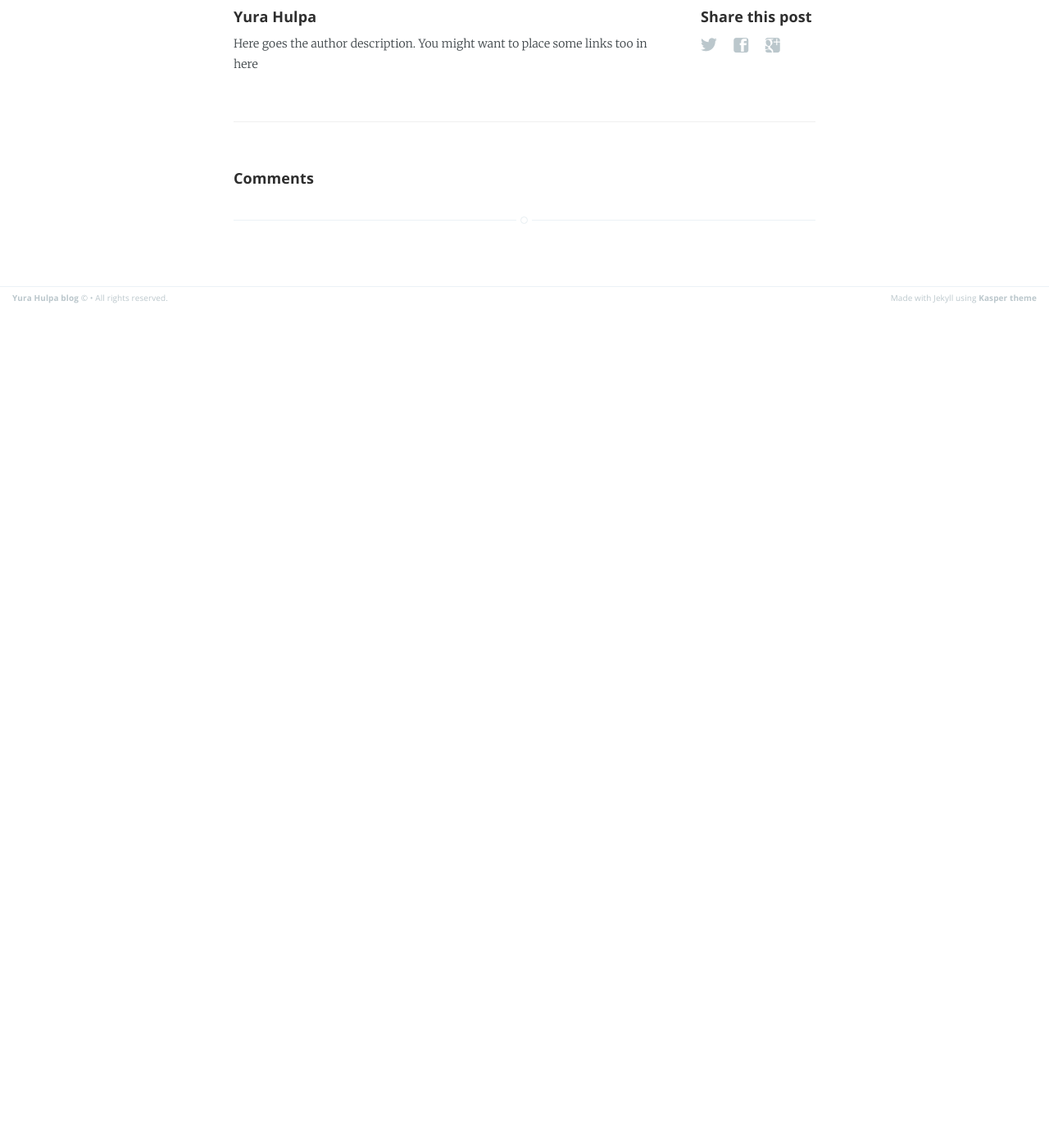
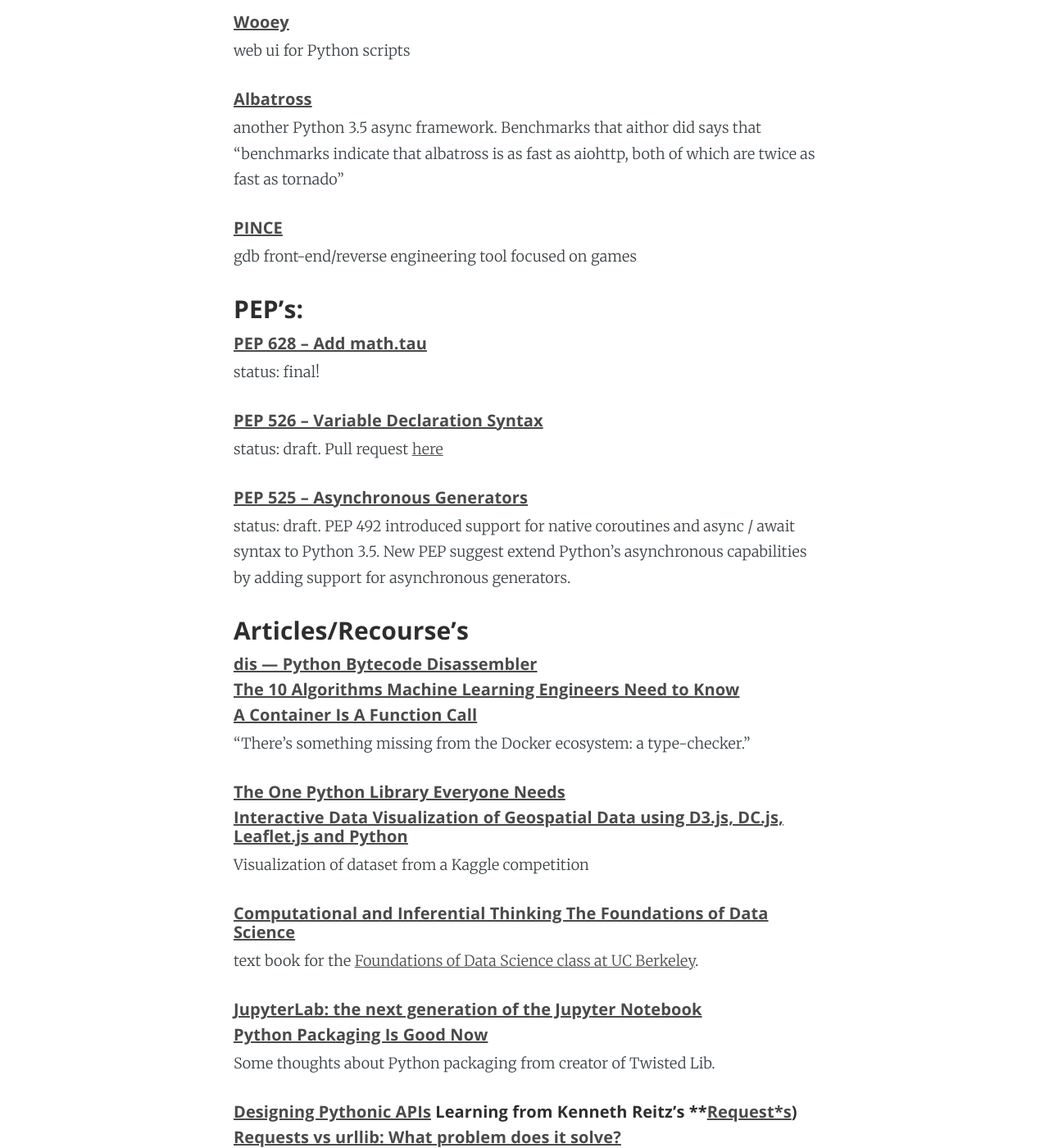
Before and after one commit to wolendranh/wolendranh.github.io, a Jekyll site: the page built from _posts/2016-08-17-digest-python-8.markdown, in a window 1280 px wide and 1400 px high, scrolled down 2963 px. Shown: the whole window at 82% size. Built offline with Jekyll 4.4.1, drawn with Linux system fonts in a browser that asks for light colours; before the commit the page ends 3341 px from its top, so only the background shows below that; some of the changed text lies outside the part shown.

Commit message:
python digest 8

```diff
--- a/_layouts/post.html
+++ b/_layouts/post.html
@@ -73,7 +73,7 @@
                     <h4> {{ site.author }} </h4>
                     <!-- Author Bio -->
                     <p>
-                        Here goes the author description. You might want to place some links too in here
+                        <!-- Here goes the author description. You might want to place some links too in here -->
                     </p>
                 </section>
             {% endif %}
--- a/_posts/2016-08-17-digest-python-8.markdown
+++ b/_posts/2016-08-17-digest-python-8.markdown
@@ -15,14 +15,15 @@
 
 ### News:
 
+##### [PyVideo is back!](http://pyvideo.org/)
+Previosly closed on of the biggest python related video site is back
+
 #####  [PyPy gets funding from Mozilla for Python 3.5 support](https://morepypy.blogspot.nl/2016/08/pypy-gets-funding-from-mozilla-for.html)
-cool news from Firefox
+PyPy, the Python JIT compiler, get $200,000 from Mozila foundation for Python 3.5 support.
 
 
 ##### [Python 3 on Google App Engine flexible environment now in beta](https://cloudplatform.googleblog.com/2016/08/python-3-on-Google-App-Engine-flexible-environment-now-in-beta.html)
 the beta release of the Python runtime on App Engine Flexible Environment with support for Python 3.4 and 2.7 was announced
-
-##### [The 10 Algorithms Machine Learning Engineers Need to Know](https://gab41.lab41.org/the-10-algorithms-machine-learning-engineers-need-to-know-f4bb63f5b2fa#.yxayzqpae)
 
 ##### [Preview the Python Serverless Microframework for AWS](https://aws.amazon.com/blogs/developer/preview-the-python-serverless-microframework-for-aws/)
 This three-minute video shows how quickly you can start building serverless APIs using the framework and its command-line tool
@@ -30,83 +31,139 @@
 
 ### New versions:
 
+##### [Python 3.6.0 alpha 4 preview release is now available](http://blog.python.org/2016/08/python-360-alpha-4-preview-release-is.html?utm_source=feedburner&utm_medium=feed&utm_campaign=Feed%3A+PythonInsider+%28Python+Insider%29)
+also [here](https://www.python.org/downloads/release/python-360a4/) are some release notes
+
+##### [lxml 3.6.3](https://pypi.python.org/pypi/lxml/3.6.3)
+
+##### [PyDev 5.2.0](http://pydev.blogspot.nl/2016/08/pydev-520-released-static-type.html)
+
 ##### [MicroPython 1.8.3](https://github.com/micropython/micropython/releases/tag/v1.8.3)
+Python for microcontrollers and constrained systems new version released
 
 ##### [Django 1.10 released](https://www.djangoproject.com/weblog/2016/aug/01/django-110-released/)
 The Django team is happy to announce the release of Django 1.10.
+release [notes](https://docs.djangoproject.com/en/1.10/releases/1.10/)
 
 ### Interesting libraries:
 
+##### [codi.vim](https://github.com/metakirby5/codi.vim)
+The interactive scratchpad for hackers.
+![codi image](/assets/images/codi.gif)
+
+##### [lackey](https://github.com/glitchassassin/lackey)
+graphical desktop automation tool
+
+##### [jellyfish](https://github.com/jamesturk/jellyfish)
+a python library for doing approximate and phonetic matching of strings
+
+##### [TV Overlord](http://www.tvoverlord.com/)
+semi automatic command line tool to download and manage TV shows from newsgroups or bittorent. Written in Python.Looks cool!
+
+![Download image](/assets/images/download.gif)
+
+
 ##### [TQDM](https://tqdm.github.io/)
+small progress bar library
 
 ##### [Research](https://github.com/commaai/research)
+he comma.ai driving dataset
+![Data set image](/assets/images/data-python.gif)
 
 ##### [PokemonGo-Bot](https://github.com/PokemonGoF/PokemonGo-Bot)
+no comments
 
 ##### [Wooey](https://github.com/wooey/Wooey)
+web ui for Python scripts
 
 ##### [Albatross](https://github.com/kespindler/albatross)
+another Python 3.5 async framework. Benchmarks that aithor did says that "benchmarks indicate that albatross is as fast as aiohttp, both of which are twice as fast as tornado"
 
 ##### [PINCE](https://github.com/korcankaraokcu/PINCE)
+gdb front-end/reverse engineering tool focused on games
 
 ### PEP’s:
 
 ##### [PEP 628 -- Add math.tau](https://www.python.org/dev/peps/pep-0628/)
-accepted
+status: final!
 
 ##### [PEP 526 -- Variable Declaration Syntax](https://www.python.org/dev/peps/pep-0526/)
+status: draft.
+Pull request [here](https://github.com/python/typing/issues/258)
 
-##### [PEP 525 -- Asynchronous Generators](https://www.python.org/dev/peps/pep0525/)
-
+##### [PEP 525 -- Asynchronous Generators](https://www.python.org/dev/peps/pep-0525/)
+status: draft.
+PEP 492 introduced support for native coroutines and async / await syntax to Python 3.5. New PEP suggest extend Python's asynchronous capabilities by adding support for asynchronous generators.
 
 ### Articles/Recourse's
 
+##### [dis — Python Bytecode Disassembler](https://pymotw.com/3/dis/)
+
+##### [The 10 Algorithms Machine Learning Engineers Need to Know](https://gab41.lab41.org/the-10-algorithms-machine-learning-engineers-need-to-know-f4bb63f5b2fa#.yxayzqpae)
+
 ##### [A Container Is A Function Call](https://glyph.twistedmatrix.com/2016/08/defcontainer.html)
+"There’s something missing from the Docker ecosystem: a type-checker."
 
 ##### [The One Python Library Everyone Needs](https://glyph.twistedmatrix.com/2016/08/attrs.html)
 
 ##### [Interactive Data Visualization of Geospatial Data using D3.js, DC.js, Leaflet.js and Python](http://adilmoujahid.com/posts/2016/08/interactive-data-visualization-geospatial-d3-dc-leaflet-python/)
+Visualization of dataset from a Kaggle competition
+
+##### [Computational and Inferential Thinking The Foundations of Data Science](http://www.inferentialthinking.com/)
+text book for the [Foundations of Data Science class at UC Berkeley](https://data-8.appspot.com/sp16/course).
+
+##### [JupyterLab: the next generation of the Jupyter Notebook](http://blog.jupyter.org/2016/07/14/jupyter-lab-alpha/)
+
+##### [Python Packaging Is Good Now](https://glyph.twistedmatrix.com/2016/08/python-packaging.html)
+Some thoughts about Python packaging from creator of Twisted Lib.
+
+##### [Designing Pythonic APIs](http://noamelf.com/2016/08/05/designing-pythonic-apis/) Learning from Kenneth Reitz’s **[Request*s](http://docs.python-requests.org/en/master/))
+
+##### [Requests vs urllib: What problem does it solve?](http://www.curiousefficiency.org/posts/2016/08/what-problem-does-it-solve.html)
+
+##### [Network protocols, sans I/O, Hopefully the future of network protocols in Python](http://www.snarky.ca/network-protocols-sans-i-o)
+Brett Cannon about missing peaces of network protocol implementation in Python
+
+##### [Network protocols, sans I/O](https://sans-io.readthedocs.io/)
+network protocol implementations written in Python that perform no I/O
 
 
-[Computational and Inferential Thinking The Foundations of Data Science](http://www.inferentialthinking.com/)
+##### [On Cybersecurity and Being Targeted](http://www.kennethreitz.org/essays/on-cybersecurity-and-being-targeted)
+Story about attack on well known Python dev Kenneth Reitz’s github
 
-[JupyterLab: the next generation of the Jupyter Notebook](http://blog.jupyter.org/2016/07/14/jupyter-lab-alpha/)
+##### [Web Service Efficiency at Instagram with Python](https://engineering.instagram.com/web-service-efficiency-at-instagram-with-python-4976d078e366#.bz96n5g7n)
 
-[Python Packaging Is Good Now](https://glyph.twistedmatrix.com/2016/08/python-packaging.html)
+##### [Python FAQ: Why should I use Python 3?](https://eev.ee/blog/2016/07/31/python-faq-why-should-i-use-python-3/)
 
-[Designing Pythonic APIs](http://noamelf.com/2016/08/05/designing-pythonic-apis/)(l*earning from Kenneth Reitz’s **[Request*s](http://docs.python-requests.org/en/master/))
+##### [Thesaurus of Mathematical Languages, or MATLAB synonymous commands in Python/NumPy](http://mathesaurus.sourceforge.net/)
 
-[Requests vs urllib: What problem does it solve?](http://www.curiousefficiency.org/posts/2016/08/what-problem-does-it-solve.html)
+##### [A Neural Network Scoring Engine in PL/SQL](http://externaltable.blogspot.nl/2016/07/a-neural-network-scoring-engine-in-plsql.html)
+deploy a basic artificial neural network scoring engine using PL/SQL for recognizing handwritten digits
 
-[Network protocols, sans I/O](https://sans-io.readthedocs.io/)
+##### [Building HTTP 2 server in Python](https://pawelmhm.github.io/python/twisted/http2/python3/2016/07/30/twisted-http2.html)
 
-[On Cybersecurity and Being Targeted](http://www.kennethreitz.org/essays/on-cybersecurity-and-being-targeted)
+##### [1M rows/s from Postgres to Python ](https://magic.io/blog/asyncpg-1m-rows-from-postgres-to-python/)
+about [asyncpg](https://github.com/magicstack/asyncpg) library(Python/asyncio Postgres client). Benchmarking - GO vs NodeJS vs Python
 
-[Web Service Efficiency at Instagram with Python](https://engineering.instagram.com/web-service-efficiency-at-instagram-with-python-4976d078e366#.bz96n5g7n)
+##### [Threading/locking is 4x as fast on Python 3 vs Python 2 -- this is great, but I'm curious why?](https://www.reddit.com/r/Python/comments/4vyg2m/threadinglocking_is_4x_as_fast_on_python_3_vs/)
+Reddit discussion about amsll threading benchmark result
 
-[Python FAQ: Why should I use Python 3?](https://eev.ee/blog/2016/07/31/python-faq-why-should-i-use-python-3/)
+##### [Embedding JavaScript into Python](https://blog.sqreen.io/embedding-javascript-into-python/)
+Executing JS from Python with PyMiniRacer - "Minimal, modern embedded V8 for Python".
 
-[Thesaurus of Mathematical Languages, or MATLAB synonymous commands in Python/NumPy](http://mathesaurus.sourceforge.net/)
+##### [A 3D Modeller in Python](http://aosabook.org/en/500L/a-3d-modeller.html)
+Python 3d modeller in 500 lines
 
-[A Neural Network Scoring Engine in PL/SQL](http://externaltable.blogspot.nl/2016/07/a-neural-network-scoring-engine-in-plsql.html)
-
-[Building HTTP 2 server in Python](https://pawelmhm.github.io/python/twisted/http2/python3/2016/07/30/twisted-http2.html)
-
-[1M rows/s from Postgres to Python ](https://magic.io/blog/asyncpg-1m-rows-from-postgres-to-python/)
-
-[Threading/locking is 4x as fast on Python 3 vs Python 2 -- this is great, but I'm curious why?](https://www.reddit.com/r/Python/comments/4vyg2m/threadinglocking_is_4x_as_fast_on_python_3_vs/)
-
-[Embedding JavaScript into Python](https://blog.sqreen.io/embedding-javascript-into-python/)
-
-[A 3D Modeller in Python](http://aosabook.org/en/500L/a-3d-modeller.html)
-
-[Learn Python online – A curated list of courses on Python](http://bafflednerd.com/learn-python-online/)
+##### [Learn Python online – A curated list of courses on Python](http://bafflednerd.com/learn-python-online/)
+curated list of courses on Python from beginer to expert. Including pricing, course duration etc.
 
 ### Video:
 
-[MicroPython: a journey from Kickstarter to Space](https://www.youtube.com/watch?v=Zm08hXeuv-I)
+##### [MicroPython: a journey from Kickstarter to Space](https://www.youtube.com/watch?v=Zm08hXeuv-I)
 
-[uArm Creator Studio - Robot Arms and Computer Vision Made Easy](https://www.youtube.com/watch?v=BGF50a8rUb4), репозиторій - [uArm](https://github.com/apockill/uArmCreatorStudio/releases/tag/v1.0-beta)
+##### [uArm Creator Studio - Robot Arms and Computer Vision Made Easy](https://www.youtube.com/watch?v=BGF50a8rUb4)
+control robot with Python
+repo - [uArm](https://github.com/apockill/uArmCreatorStudio/releases/tag/v1.0-beta)
 
 
 
```
Also changed, not shown: _posts/2013-11-10-welcome-to-jekyll.markdown (deleted, +0 -27 lines), assets/images/download.gif (added), 3 other files.
